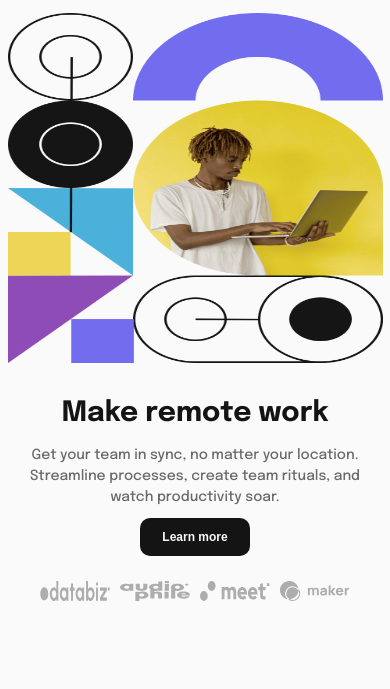
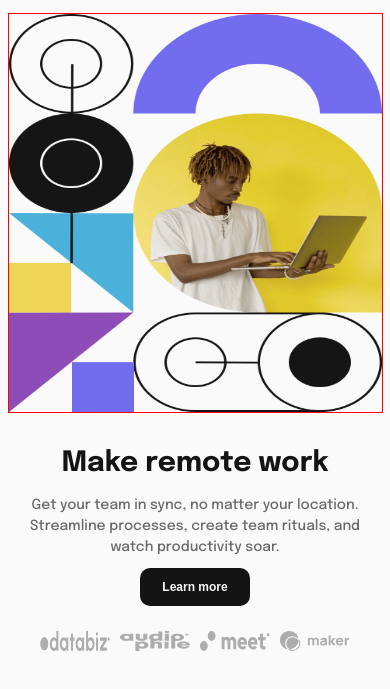
Before and after one commit to dushriane/intro-section-with-dropdown-navigation-main, a plain HTML site: page index.html in a window 390 px wide. Shown: the part 47-736 px from the top of the page. Drawn offline with Linux system fonts and the light colour scheme.

Commit message:
Make a changes on mobile screen

```diff
--- a/style.css
+++ b/style.css
@@ -190,7 +190,8 @@ body {
   width: 100%;
   max-width: 375px;
   margin: 0 auto;
-  height: 350px;
+  height:400px;
+  border: 1px solid red;
 }
 .hero-image-mobile > picture > img, source{
   width: 100%;
```
